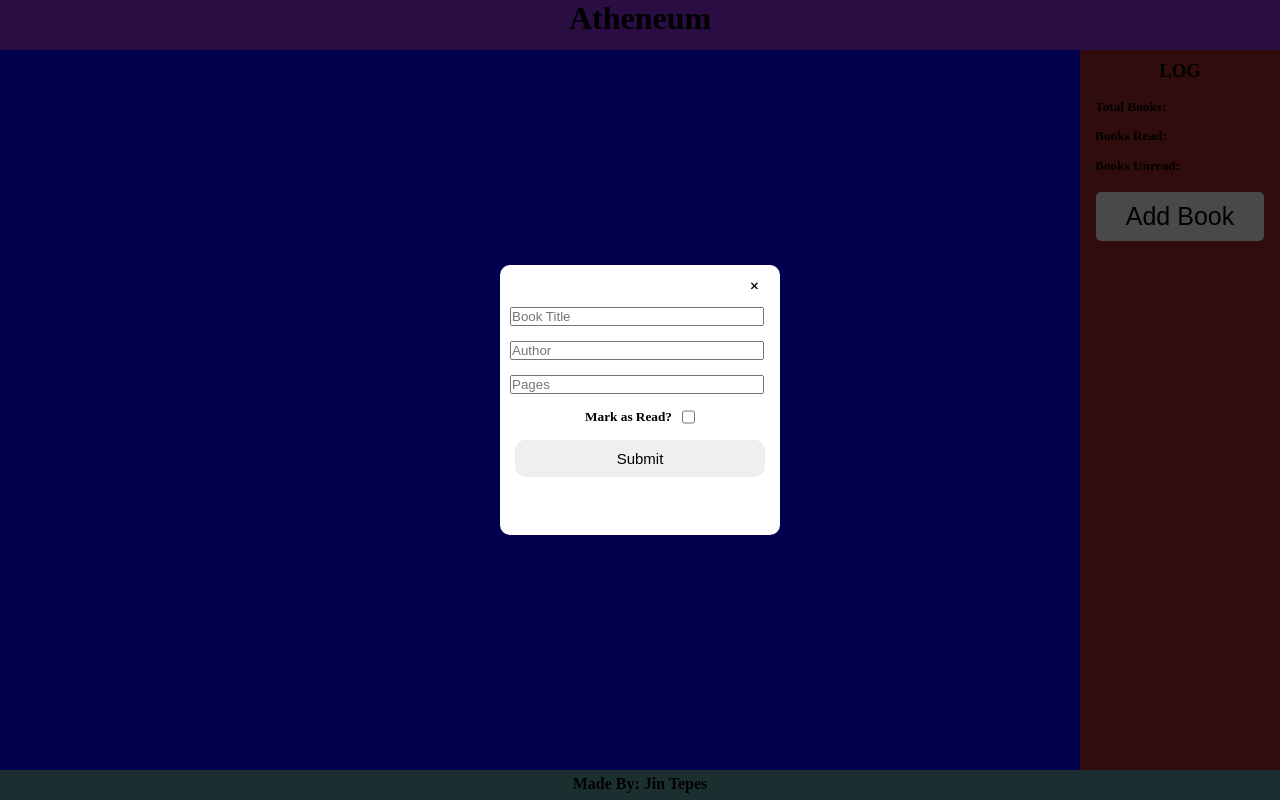
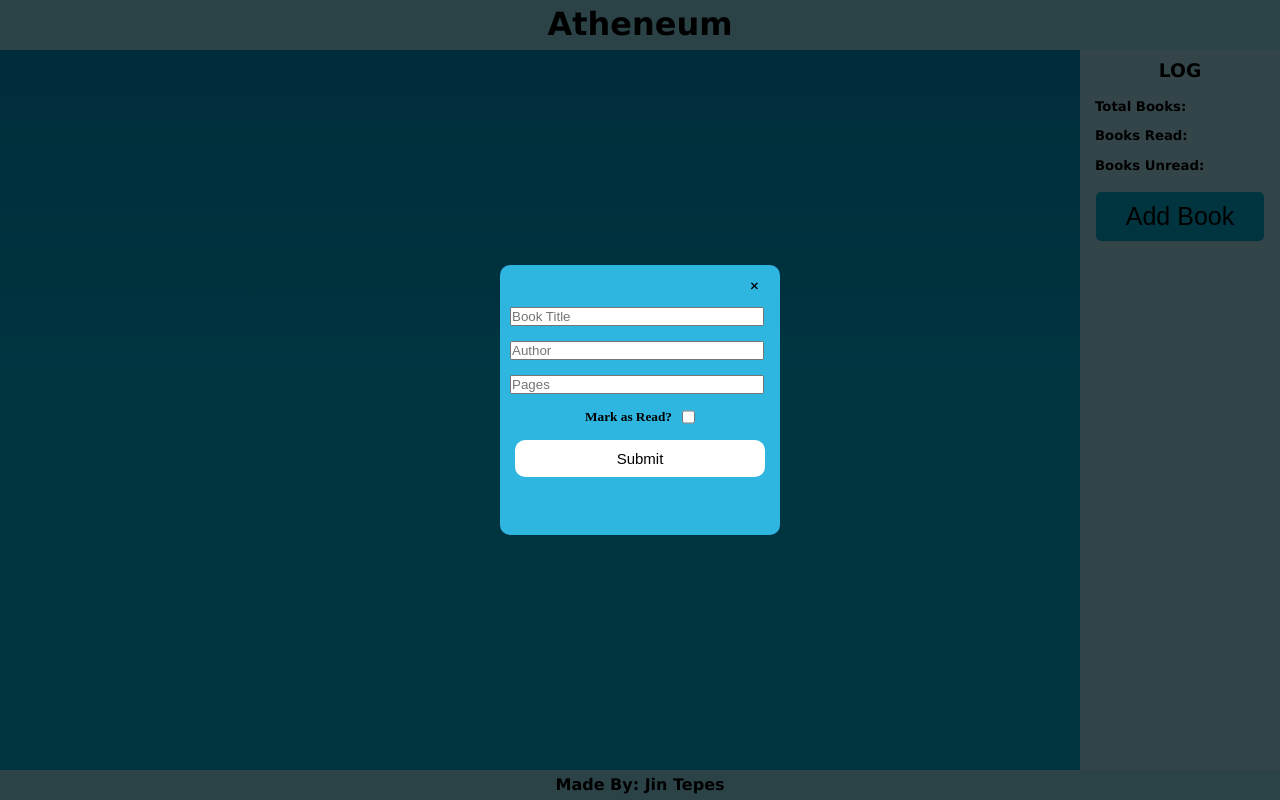
Before and after one commit to JinTepes/library, a plain HTML site: page index.html in a window 1280 px wide. Both pictures are taken after a click on the button "Add Book". Drawn offline with Linux system fonts and the light colour scheme.

Commit message:
V1 Complete.

```diff
--- a/index.html
+++ b/index.html
@@ -57,7 +57,7 @@
                         <h5 id="label_BooksUnread">Books Unread: </h5>
                     </div>
                 </div>
-                <div style="display: flex; justify-content: center; padding-top: 20px;">
+                <div style="display: flex; justify-content: center; padding-top: 20px; padding-bottom: 20px;">
                     <button type="button" id="BTNaddbook">Add Book</button>
                 </div>
             </div>
--- a/libStyle.css
+++ b/libStyle.css
@@ -9,18 +9,20 @@
     display: grid;
     grid-template-columns: 1fr 200px;
     grid-template-rows: 50px auto 30px;
+    font-family:'Lucida Sans', 'Lucida Sans Regular', 'Lucida Grande', 'Lucida Sans Unicode', Geneva, Verdana, sans-serif;
 }
 
 .header{
     grid-column: 1/3;
     text-align: center;
-    background-color: blueviolet;
+    background-color: #90E0EF;
+    padding-top: 5px;
 }
 
 .booksContainer{
     grid-column: 1;
     grid-row: 2;
-    background-color: blue;
+    background-image: linear-gradient(#0096C7,#00B4D8, #00B4D8);
     padding: 15px 15px;
 }
 
@@ -41,7 +43,7 @@
 }
 
 .popupFormContainer{
-    background-color: white;
+    background-color: #2EB5E0;
     opacity: 1;
     padding: 10px;
     border-radius: 10px;
@@ -57,10 +59,12 @@
     text-decoration: none;
     padding: 10px;
     font-size: 15px;
+    transition-duration: 0.5s;
+    background-color: white;
 }
 
 #inputSubmitBTN:hover{
-    background-color: royalblue;
+    background-color: #f5f5f5;
 }
 
 .bksSubContainer{
@@ -73,7 +77,7 @@
 }
 
 .grcItem{
-    background-color: teal;
+    background-image: radial-gradient(#04ECF0, #6AF2F0);
     width: 240px;
     height: 170px;
     padding: 10px 10px;
@@ -90,18 +94,19 @@
     width: 60px;
     height: 30px;
     appearance: none;
-    background-color: #f5f5f5;
+    background-color: #fff;
     border-radius: 10px;
+    border: solid 1px #000;
 }
 
 .readCheckBx:checked{
-    background-color: green;
+    background-color: #48CAE4;
 }
 
 .rightSidebar{
     grid-column: 2;
     grid-row: 2/3;
-    background-color: brown;
+    background-color: #ADE8F4;
     display: flex;
     flex-direction: column;
 }
@@ -113,7 +118,7 @@
 .footer{
     grid-row: 3;
     grid-column: 1/3;
-    background-color: cadetblue;
+    background-color: #90E0EF;
 }
 
 #BTNc{
@@ -123,7 +128,7 @@
 
 #BTNaddbook{
     color: #000;
-    background-color: #f5f5f5;
+    background-color: #00B4D8;
     padding: 10px 30px;
     border-radius: 5px;
     text-align: center;
```
Also changed, not shown: libScript.js (+2 -18 lines).
